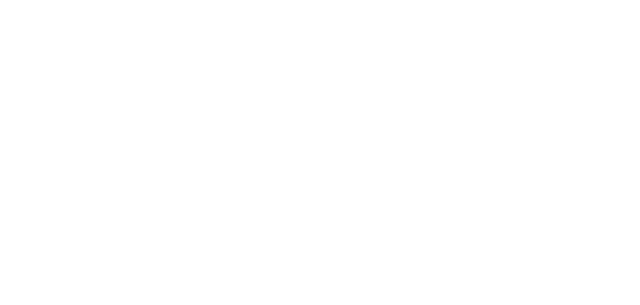
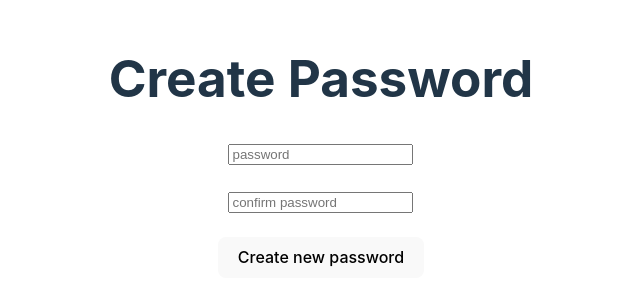
Before and after one commit to TechStart1022/professional-Ecormerce, a React (Vite) app in the folder frontend/: page /create-new-password in a window 1280 px wide. Before the commit this address had no page. Shown: the part 253-558 px from the top of the page, without its empty margins (319-959 px from the left). Built offline with nearby package versions, Linux system fonts and the light colour scheme; what simple-zustand-devtools would draw is missing.

Commit message:
create new password

```diff
--- a/frontend/src/App.jsx
+++ b/frontend/src/App.jsx
@@ -8,6 +8,7 @@
 import Dashboard from './views/Dashboard'
 import Logout from './views/Logout'
 import ForgotPassword from './views/ForgetPassword'
+import CreatePassword from './views/CreatePassword'
 function App() {
   return (
     <>
@@ -18,6 +19,7 @@
         <Route path='/' element = {<Dashboard />} />
         <Route path='/logout' element = {<Logout />} />
         <Route path='/forgotpassword' element = {<ForgotPassword />} />
+        <Route path='/create-new-password' element = {<CreatePassword />} />
       </Routes>
     </BrowserRouter>
 
--- /dev/null
+++ b/frontend/src/views/CreatePassword.jsx
@@ -0,0 +1,52 @@
+import { useState } from "react";
+import { useSearchParams } from "react-router-dom";
+
+function CreatePassword() {
+    const [password,setPassword] = useState('')
+    const [confirmPassword, setConfirmPassword] = useState('')
+    const [searchParam] = useSearchParams()
+    const otp = searchParam.get('otp')
+    const uidb64 = searchParam.get('uidb64')
+    const handleSubmit = (e) => {
+        console.log(otp)
+        console.log(uidb64)
+        e.preventDefault()
+        if(password !== confirmPassword){
+            alert('Password not match')
+        }else{
+            alert('password processing...')
+
+        }
+    }
+
+    return(
+        <>
+        <h1>Create Password</h1>
+        <form onSubmit={handleSubmit}>
+            <input
+                type="password"
+                name="password"
+                value={password}
+                onChange={(e)=>setPassword(e.target.value)}
+                placeholder="password"
+                required
+            />
+            <br/>
+            <br/>
+            <input
+                type="password"
+                name="confirmPassword"
+                value={confirmPassword}
+                onChange={(e)=>setConfirmPassword(e.target.value)}
+                placeholder="confirm password"
+                required
+            />
+            <br/>
+            <br/>
+            <button type="submit">Create new password</button>
+        </form>
+        </>
+    )
+}
+
+export default CreatePassword
--- a/frontend/src/views/ForgetPassword.jsx
+++ b/frontend/src/views/ForgetPassword.jsx
@@ -1,12 +1,15 @@
 import { useState } from "react"
+import { useNavigate } from "react-router-dom"
 import axios from "axios"
 function ForgotPassword() {
+    const navigate = useNavigate()
     const [email, setEmail] = useState('')
-    const handleSubmit = () => {
+    const handleSubmit = async() => {
         try{
-            axios.get(`http://localhost:8000/api/v1/user/password-reset/${email}/`).then((res)=>{
+            await axios.get(`http://localhost:8000/api/v1/user/password-reset/${email}/`).then((res)=>{
                 console.log(res.data)
             })
+            alert('You sent email for reset password')
         }catch(error){
             console.log(error)
         }
```
Also changed, not shown: 2 other files (tests, documents, lock files or other folders).
